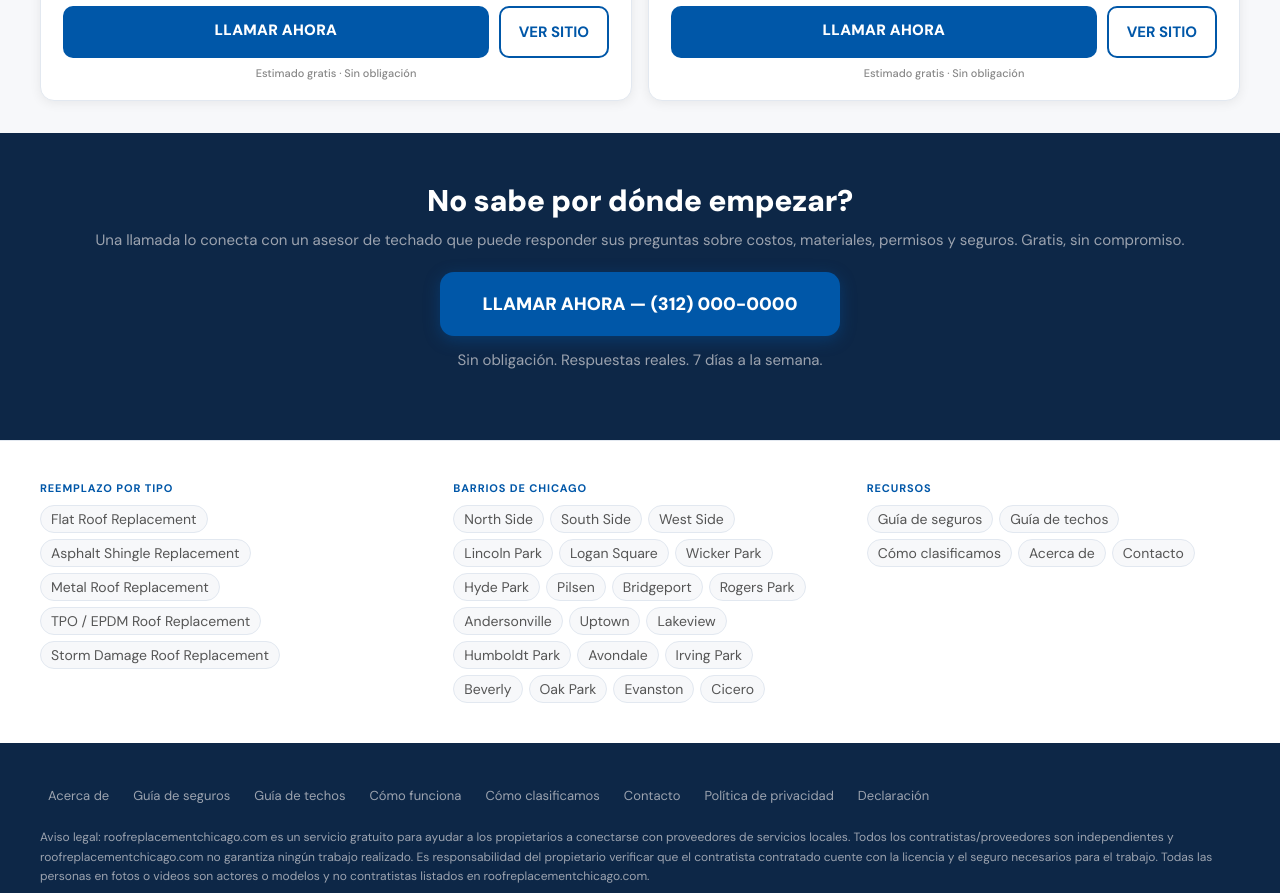
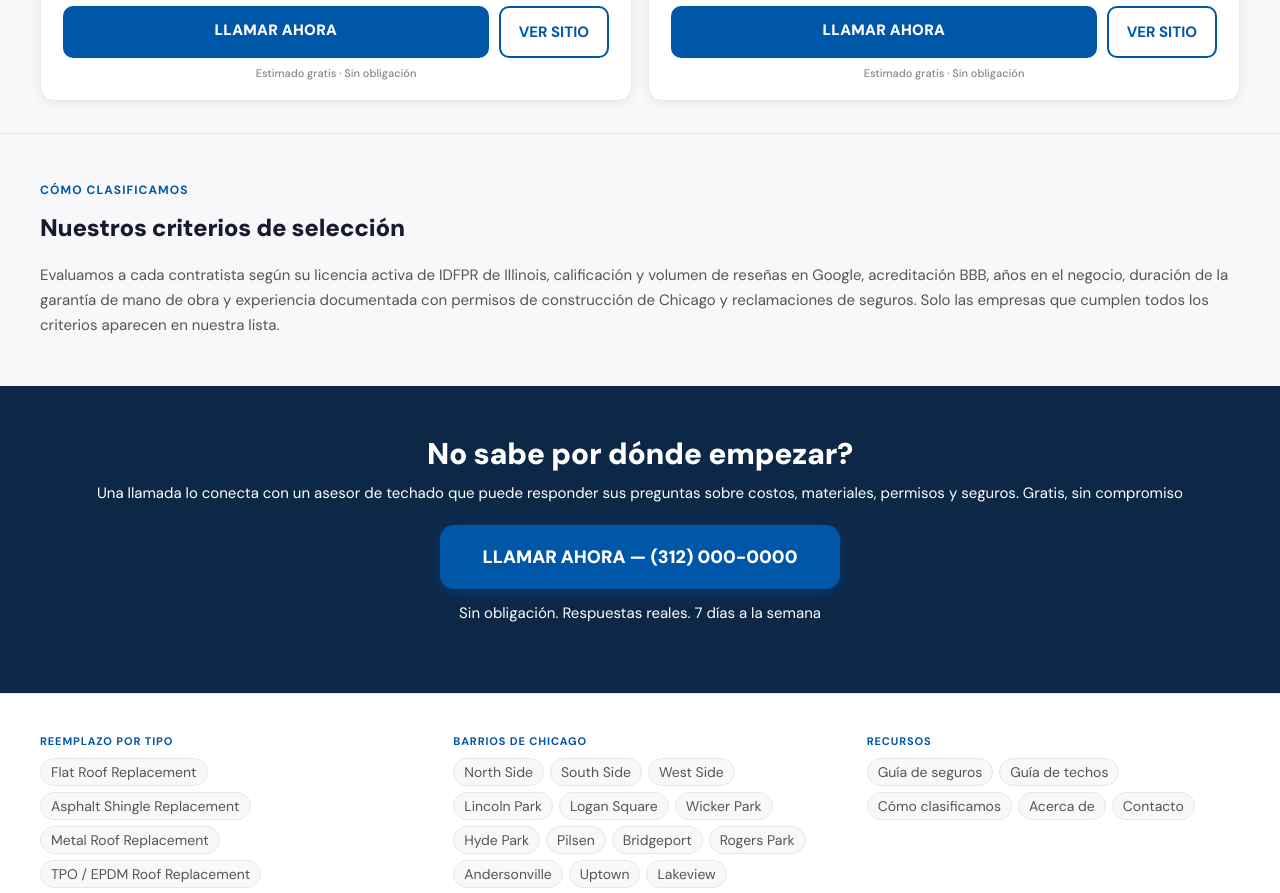
Before and after one commit to dm100usa-oss/roofreplacementchicago, a Next.js app: page /es in a window 1280 px wide. Shown: the part 2260-3153 px from the top of the page. Built offline with nearby package versions, Linux system fonts and the light colour scheme.

Commit message:
Add files via upload

```diff
--- a/src/app/[lang]/page.module.css
+++ b/src/app/[lang]/page.module.css
@@ -112,6 +112,11 @@
   margin: 0;
   padding: 0.75rem 1.25rem 0.4rem;
 }
+@media (max-width: 640px) {
+  .stripLabel {
+    font-size: 14px;
+  }
+}
 .belowStrip {
   text-align: center;
   font-size: 16px;
@@ -156,8 +161,8 @@
 .cta { background: var(--navy); padding: 1.75rem 1.25rem; }
 .ctaInner { max-width: var(--max-width); margin: 0 auto; text-align: center; }
 .ctaInner h2 { font-size: 21px; font-weight: 900; color: #fff; margin-bottom: .5rem; letter-spacing: -.01em; }
-.ctaInner p { font-size: 13px; color: #9CA3AF; margin-bottom: 1.25rem; line-height: 1.6; }
-.ctaNote { font-size: 12px; color: #6B7280; margin-top: .75rem; margin-bottom: 0; }
+.ctaInner p { font-size: 13px; color: #fff; margin-bottom: 1.25rem; line-height: 1.6; }
+.ctaNote { font-size: 12px; color: #fff; margin-top: .75rem; margin-bottom: 0; }
 .btnCallCta {
   display: block; width: 100%; max-width: 400px; margin: 0 auto;
   background: var(--blue); border-radius: 14px; padding: 17px;
--- a/src/app/[lang]/page.tsx
+++ b/src/app/[lang]/page.tsx
@@ -124,14 +124,24 @@ export default function LangHomePage({ params }: Props) {
         </div>
       </section>
 
+      <section className={styles.howRank}>
+        <div className={styles.howRankInner}>
+          <div className={styles.sectionLabel}>Cómo clasificamos</div>
+          <div className={styles.whyTitle}>Nuestros criterios de selección</div>
+          <p className={styles.howRankText}>
+            Evaluamos a cada contratista según su licencia activa de IDFPR de Illinois, calificación y volumen de reseñas en Google, acreditación BBB, años en el negocio, duración de la garantía de mano de obra y experiencia documentada con permisos de construcción de Chicago y reclamaciones de seguros. Solo las empresas que cumplen todos los criterios aparecen en nuestra lista.
+          </p>
+        </div>
+      </section>
+
       <section className={styles.cta}>
         <div className={styles.ctaInner}>
           <h2>No sabe por dónde empezar?</h2>
-          <p>Una llamada lo conecta con un asesor de techado que puede responder sus preguntas sobre costos, materiales, permisos y seguros. Gratis, sin compromiso.</p>
+          <p>Una llamada lo conecta con un asesor de techado que puede responder sus preguntas sobre costos, materiales, permisos y seguros. Gratis, sin compromiso</p>
           <a href={`tel:${MAIN_PHONE}`} className={styles.btnCallCta}>
             LLAMAR AHORA — {MAIN_PHONE_DISPLAY}
           </a>
-          <p className={styles.ctaNote}>Sin obligación. Respuestas reales. 7 días a la semana.</p>
+          <p className={styles.ctaNote}>Sin obligación. Respuestas reales. 7 días a la semana</p>
         </div>
       </section>
 
```
